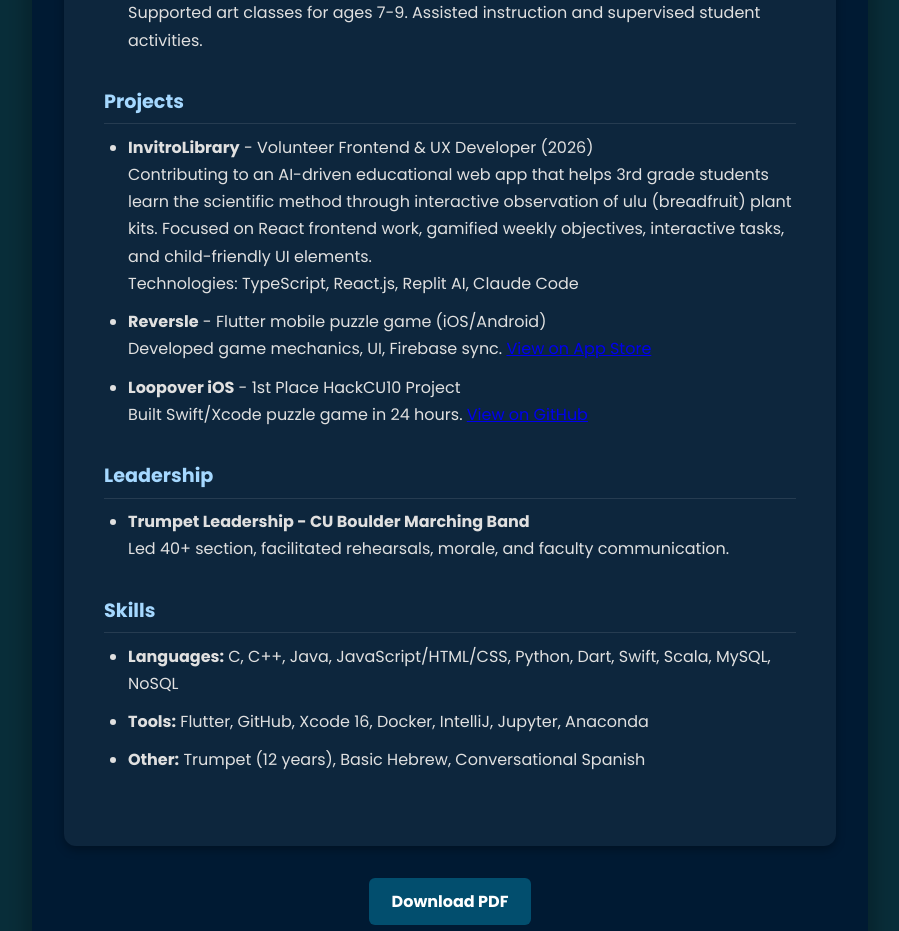
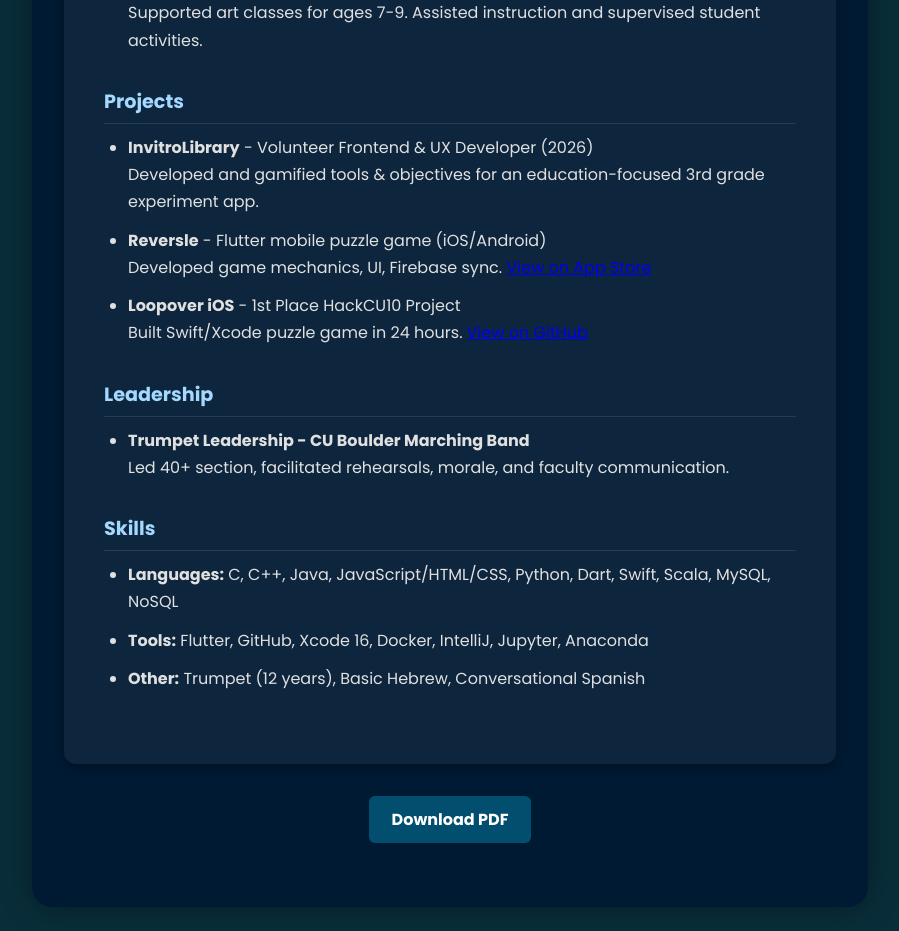
Before and after one commit to noahktab/noah-portfolio, a React (Create React App) app: page / in a window 1280 px wide. Shown: the part 5060-5991 px from the top of the page, without its empty margins (190-1089 px from the left). Built offline with nearby package versions, Linux system fonts and the light colour scheme.

Commit message:
too wordy

```diff
--- a/src/Resume.js
+++ b/src/Resume.js
@@ -56,8 +56,7 @@ function Resume() {
           <ul>
             <li>
               <strong>InvitroLibrary</strong> - Volunteer Frontend & UX Developer (2026)<br />
-              Contributing to an AI-driven educational web app that helps 3rd grade students learn the scientific method through interactive observation of ulu (breadfruit) plant kits. Focused on React frontend work, gamified weekly objectives, interactive tasks, and child-friendly UI elements.
-              <br />Technologies: TypeScript, React.js, Replit AI, Claude Code
+                Developed and gamified tools & objectives for an education-focused 3rd grade experiment app.
             </li>
             <li>
               <strong>Reversle</strong> - Flutter mobile puzzle game (iOS/Android)<br />
```
